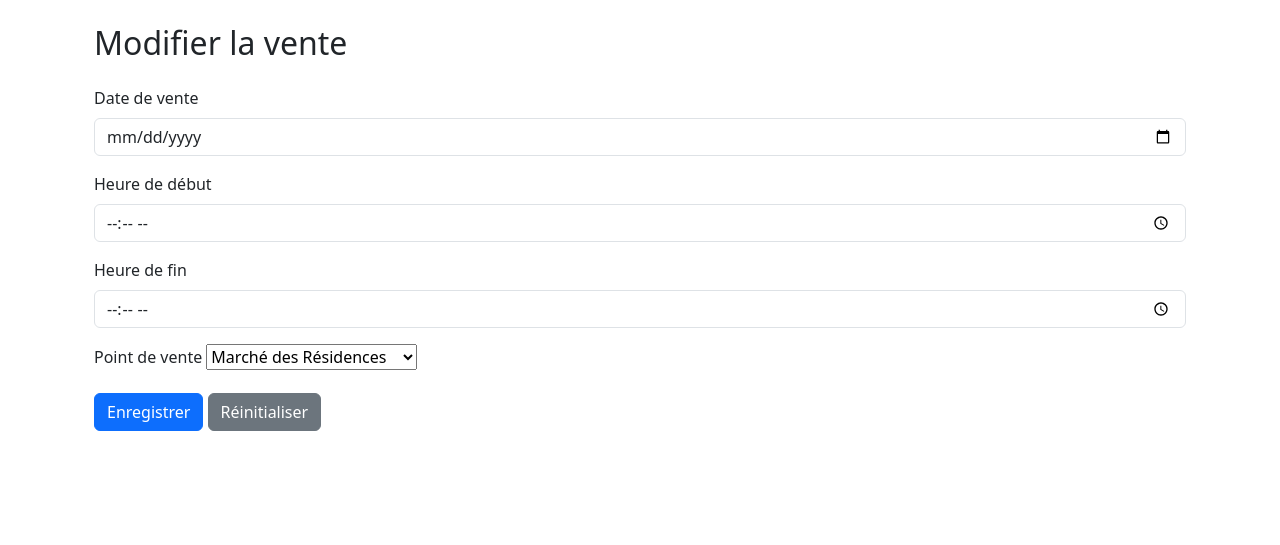
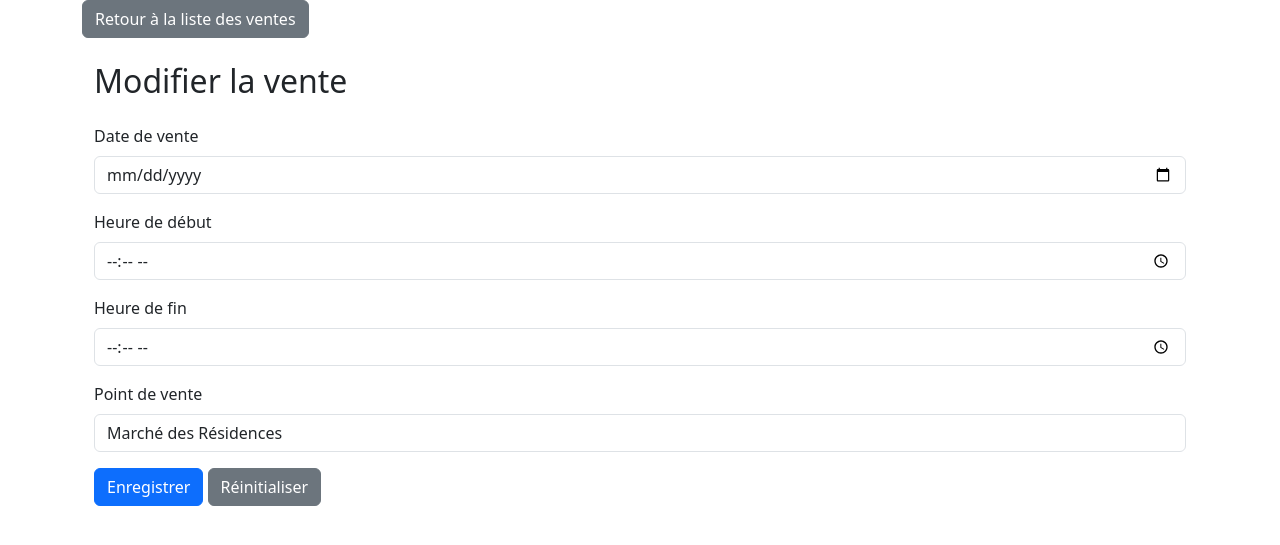
Before and after one commit to damiencortina/SAE_104, a Flask app: page /vente/edit in a window 1280 px wide. Shown: the part 59-604 px from the top of the page. Run offline with Flask 3, Linux system fonts and the light colour scheme; data comes from the database, SQL or seed files in the repository; data that the repository does not hold is empty; some libraries are stand-ins or nearby versions.

Commit message:
Update edit_vente.html

```diff
--- a/template/vente/edit_vente.html
+++ b/template/vente/edit_vente.html
@@ -1,10 +1,12 @@
 {% extends 'layout.html' %}
 
-{% block title %}
-    <title>Gestion des Ventes</title>
-{% endblock %}
+{% block header %}
+    <div class="px-4 py-5 text-center">
+        <h1 class="display-5">Modifier des ventes </h1>
+    </div>
+{% endblock header %}
 {% block body %}
-
+<a href="/vente/show" class="btn btn-secondary">Retour à la liste des ventes</a>
 <div class="container py-4">
   <h2 class="mb-4">Modifier la vente</h2>
   <form action="/vente/edit" method="post">
@@ -34,7 +36,7 @@
     <!-- Point de vente -->
     <div class="mb-3">
       <label for="id_pdv" class="form-label">Point de vente</label>
-      <select name="id_pdv" id="id_pdv">
+      <select name="id_pdv" class="form-control" id="id_pdv">
         {% for ptdeVente in ptdeVente %}
             <option value="{{ ptdeVente.id }}"
                 {% if ptdeVente.id is defined and ptdeVente.id == vente.id_pdv %}selected{% endif %}
```
